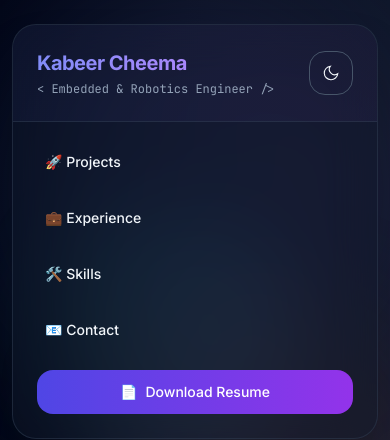
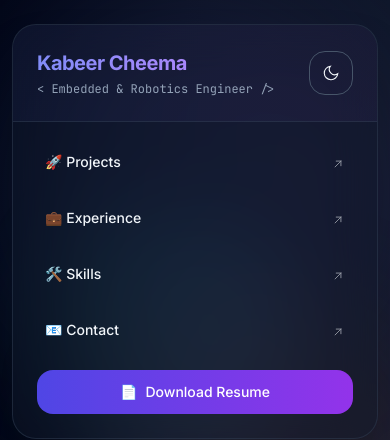
Before and after one commit to kabeercheema/kabeercheema.github.io, a React (Vite) app: page / in a window 390 px wide. Shown: the top 440 px of the page. Built offline with nearby package versions, Linux system fonts and the light colour scheme.

Commit message:
Remove glitchy animations from sidebar for better mobile experience

```diff
--- a/src/App.jsx
+++ b/src/App.jsx
@@ -47,7 +47,7 @@ const PROJECTS = [
       "Reliability: non-blocking I/O, send retries on transient errors, and service-oriented startup for repeatable boots.",
       "Ops: shell automation for setup, logging, and service lifecycle; clean shutdown that turns outputs off and releases hardware."
     ],
-    links: { repo: "https://github.com/kabeercheema" },
+    links: { repo: "https://github.com/kabeercheema/LightsNSwitches" },
     hero: getAssetPath("images/projects/raspi.jpeg"),
   },
 
@@ -215,10 +215,10 @@ function Sidebar({ isDark, toggleTheme, menuOpen, setMenuOpen, year }) {
       <a
         href={href}
         onClick={handleClick}
-        className="group flex items-center justify-between py-3 px-4 rounded-2xl hover:bg-gradient-to-r hover:from-indigo-500/10 hover:to-purple-500/10 dark:hover:from-indigo-400/10 dark:hover:to-purple-400/10 transition-all duration-300 transform hover:scale-105"
+        className="group flex items-center justify-between py-3 px-4 rounded-2xl hover:bg-gradient-to-r hover:from-indigo-500/10 hover:to-purple-500/10 dark:hover:from-indigo-400/10 dark:hover:to-purple-400/10 transition-colors duration-200"
       >
         <span className="text-sm font-medium">{label}</span>
-        <span className="opacity-0 group-hover:opacity-100 transition-all duration-300 transform group-hover:translate-x-1">
+        <span className="opacity-60 group-hover:opacity-100 transition-opacity duration-200">
           <ArrowIcon />
         </span>
       </a>
@@ -228,7 +228,7 @@ function Sidebar({ isDark, toggleTheme, menuOpen, setMenuOpen, year }) {
   return (
     <aside className="lg:sticky lg:top-10 self-start">
       {/* Card */}
-      <div className="rounded-3xl border border-white/20 dark:border-slate-700/50 bg-white/60 dark:bg-slate-900/40 backdrop-blur-xl shadow-2xl overflow-hidden hover:shadow-3xl transition-all duration-500 hover:scale-105">
+      <div className="rounded-3xl border border-white/20 dark:border-slate-700/50 bg-white/60 dark:bg-slate-900/40 backdrop-blur-xl shadow-2xl overflow-hidden hover:shadow-3xl transition-shadow duration-300">
         {/* Header */}
         <div className="p-6 sm:p-8 border-b border-white/20 dark:border-slate-700/50 bg-gradient-to-r from-indigo-500/5 to-purple-500/5">
           <div className="flex items-center justify-between">
@@ -243,7 +243,7 @@ function Sidebar({ isDark, toggleTheme, menuOpen, setMenuOpen, year }) {
             <button
               onClick={toggleTheme}
               aria-label="Toggle dark mode"
-              className="rounded-2xl border border-white/30 dark:border-slate-600 p-3 hover:bg-gradient-to-r hover:from-indigo-500/10 hover:to-purple-500/10 transition-all duration-300 transform hover:scale-110 hover:rotate-12"
+              className="rounded-2xl border border-white/30 dark:border-slate-600 p-3 hover:bg-gradient-to-r hover:from-indigo-500/10 hover:to-purple-500/10 transition-colors duration-200"
             >
               {isDark ? <MoonIcon /> : <SunIcon />}
             </button>
@@ -264,7 +264,7 @@ function Sidebar({ isDark, toggleTheme, menuOpen, setMenuOpen, year }) {
         <div className="px-6 sm:px-8 pb-6 sm:pb-8">
           <a
             href={getAssetPath("resume.pdf")}
-            className="w-full flex items-center justify-center gap-2 text-center rounded-2xl bg-gradient-to-r from-indigo-600 to-purple-600 hover:from-indigo-500 hover:to-purple-500 text-white px-4 py-3 text-sm font-medium transition-all duration-300 transform hover:scale-105 hover:shadow-lg"
+            className="w-full flex items-center justify-center gap-2 text-center rounded-2xl bg-gradient-to-r from-indigo-600 to-purple-600 hover:from-indigo-500 hover:to-purple-500 text-white px-4 py-3 text-sm font-medium transition-colors duration-200"
           >
             <span>📄</span>
             <span>Download Resume</span>
```
Also changed, not shown: 1 other file (tests, documents, lock files or other folders).
